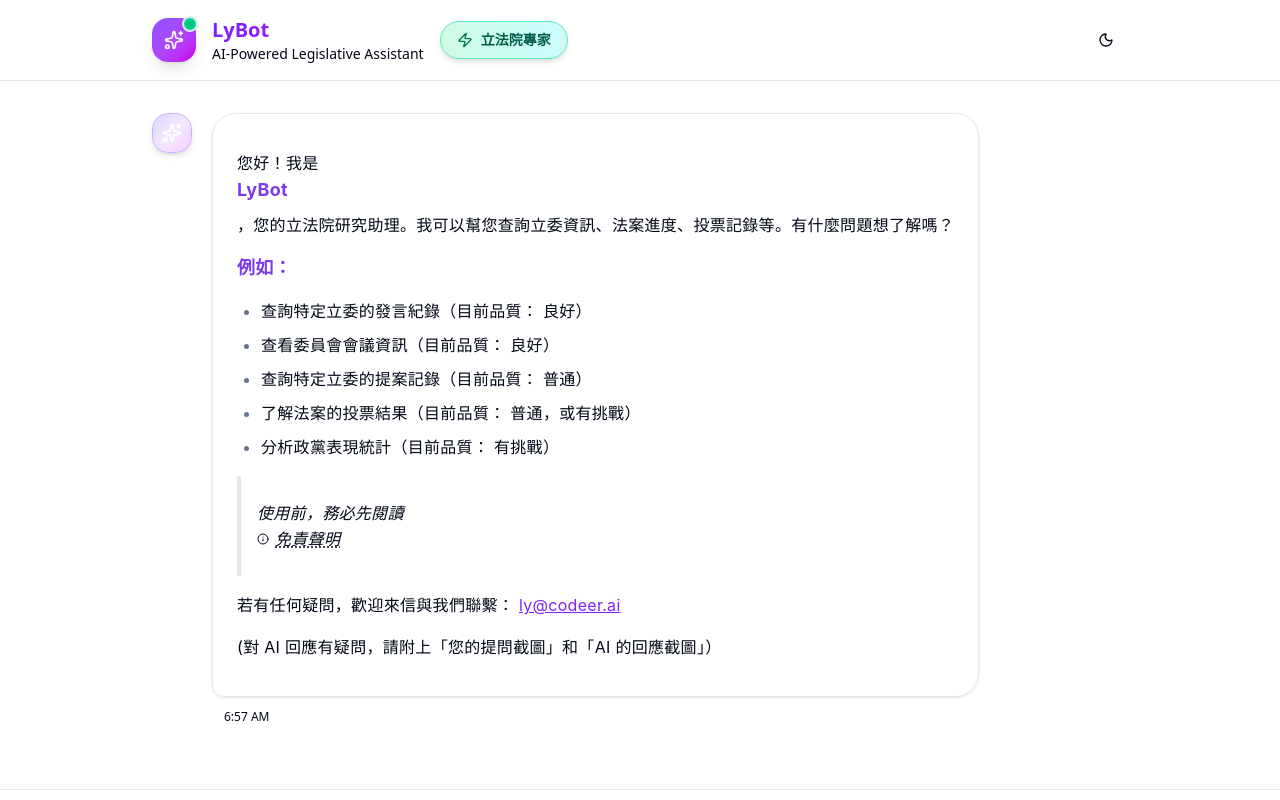
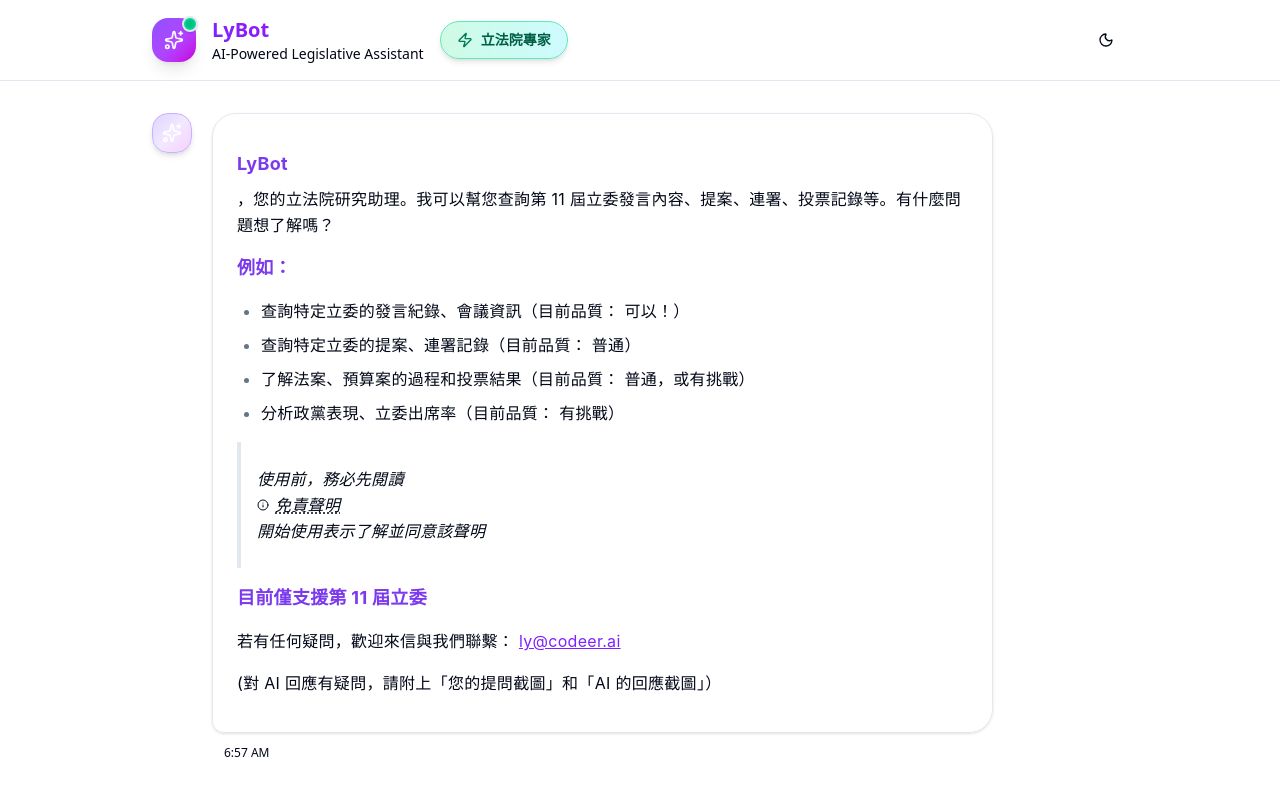
Before and after one commit to codeer-ai/lybot, a React (Vite) app in the folder frontend/: page / in a window 1280 px wide. Shown: the top 800 px of the page. Built offline with nearby package versions, Linux system fonts and the light colour scheme; no server answers.

Commit message:
update greetings

```diff
--- a/frontend/src/components/ChatInterface.tsx
+++ b/frontend/src/components/ChatInterface.tsx
@@ -41,7 +41,7 @@ const ChatInterface: React.FC = () => {
   const [messages, setMessages] = useState<Message[]>([
     {
       id: "1",
-      text: "您好！我是\n**LyBot**\n，您的立法院研究助理。我可以幫您查詢立委資訊、法案進度、投票記錄等。有什麼問題想了解嗎？\n\n**例如：**\n- 查詢特定立委的發言紀錄（目前品質： 良好）\n- 查看委員會會議資訊（目前品質： 良好）\n- 查詢特定立委的提案記錄（目前品質： 普通）\n- 了解法案的投票結果（目前品質： 普通，或有挑戰）\n- 分析政黨表現統計（目前品質： 有挑戰）\n\n> 使用前，務必先閱讀 [免責聲明](#disclaimer)\n\n若有任何疑問，歡迎來信與我們聯繫： ly@codeer.ai\n\n(對 AI 回應有疑問，請附上「您的提問截圖」和「AI 的回應截圖」）",
+      text: "**LyBot**\n，您的立法院研究助理。我可以幫您查詢第 11 屆立委發言內容、提案、連署、投票記錄等。有什麼問題想了解嗎？\n\n**例如：**\n- 查詢特定立委的發言紀錄、會議資訊（目前品質： 可以！）\n- 查詢特定立委的提案、連署記錄（目前品質： 普通）\n- 了解法案、預算案的過程和投票結果（目前品質： 普通，或有挑戰）\n- 分析政黨表現、立委出席率（目前品質： 有挑戰）\n\n> 使用前，務必先閱讀 [免責聲明](#disclaimer)\n> 開始使用表示了解並同意該聲明\n\n**目前僅支援第 11 屆立委**\n\n若有任何疑問，歡迎來信與我們聯繫： ly@codeer.ai\n\n(對 AI 回應有疑問，請附上「您的提問截圖」和「AI 的回應截圖」）",
       sender: "assistant",
       timestamp: new Date(),
     },
```
